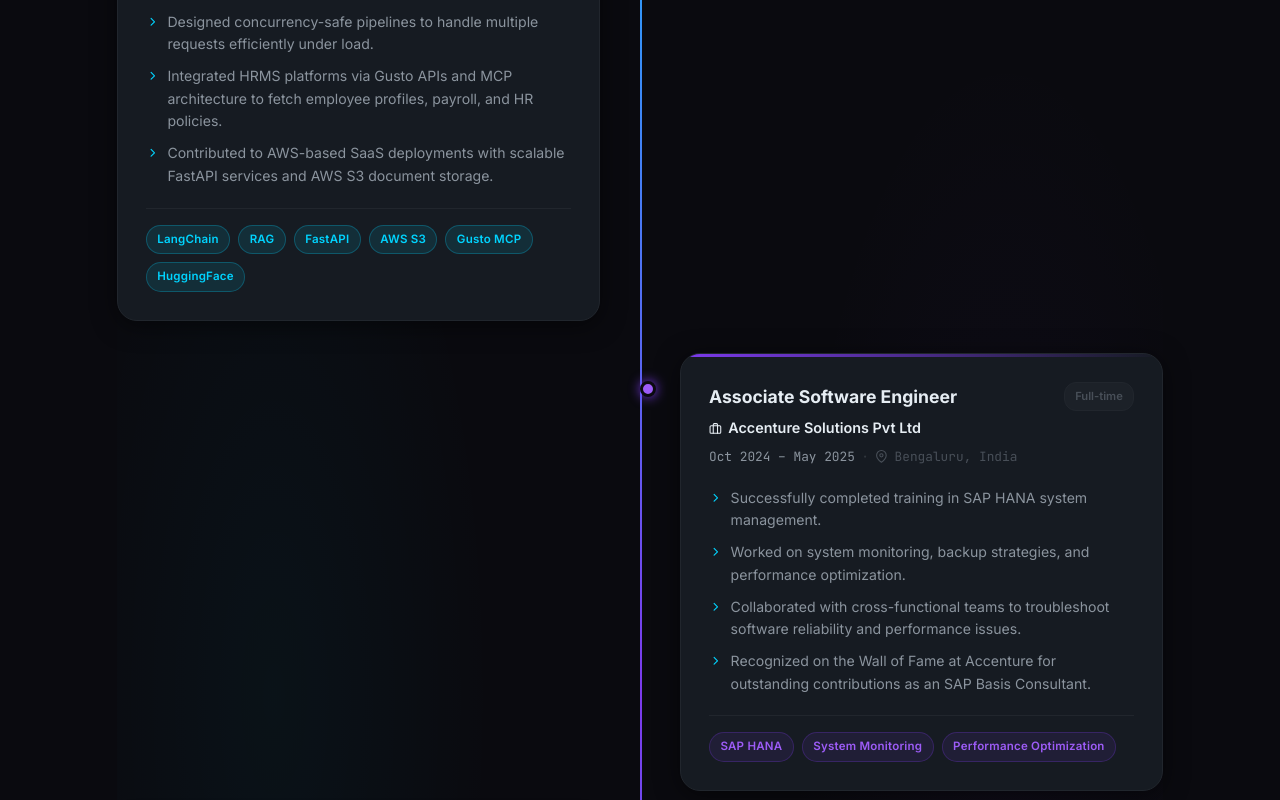
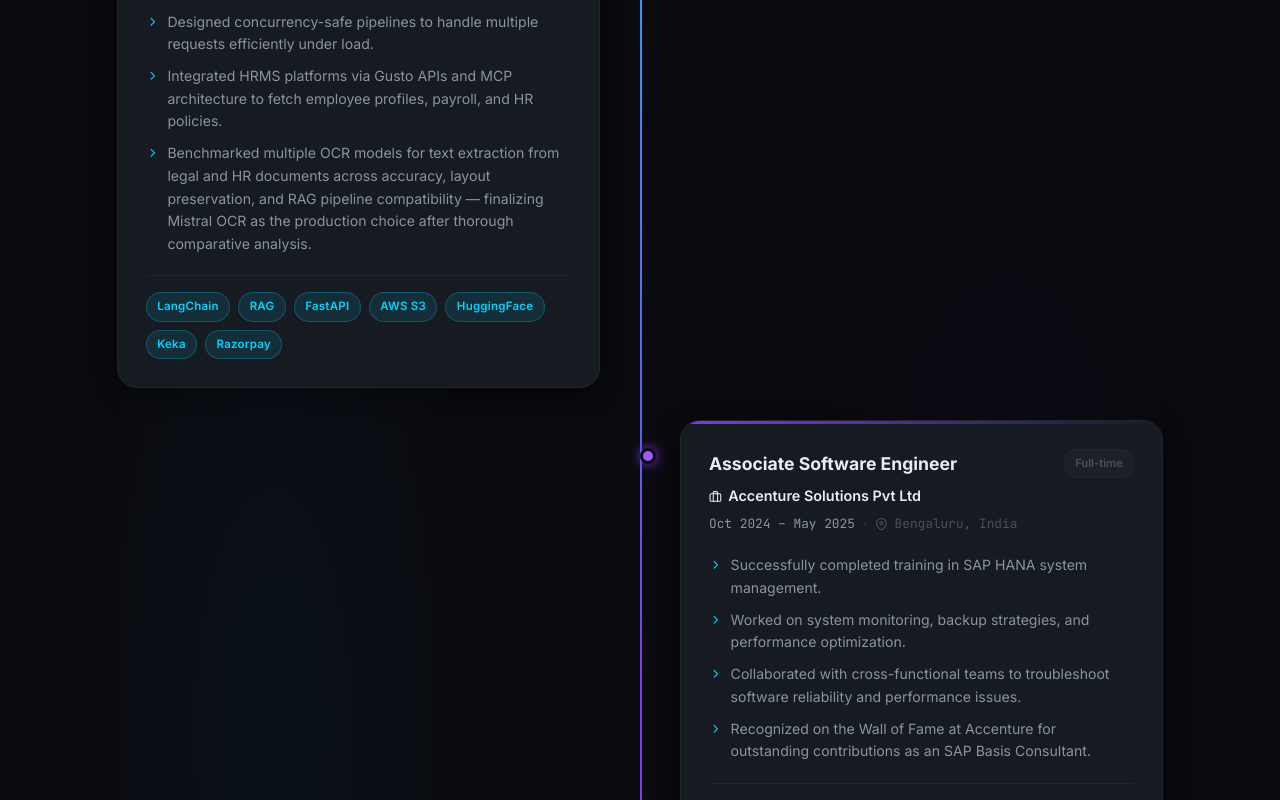
Before and after one commit to Ajaychintada651-pro/my_portifolio, a React (Vite) app: page / in a window 1280 px wide. Shown: the part 4006-4806 px from the top of the page. Built offline with nearby package versions, Linux system fonts and the light colour scheme.

Commit message:
new changes

```diff
--- a/src/components/Contact/Contact.jsx
+++ b/src/components/Contact/Contact.jsx
@@ -1,7 +1,6 @@
 import { motion } from 'framer-motion'
 import { FiGithub, FiMail, FiPhone, FiMapPin, FiLinkedin, FiArrowRight } from 'react-icons/fi'
 import SectionHeading from '../shared/SectionHeading'
-import JobMatcher from '../JobMatcher/JobMatcher'
 import { personal } from '../../data/portfolioData'
 import styles from './Contact.module.css'
 
@@ -65,8 +64,6 @@
           subtitle="Let's connect for AI engineering, RAG systems, or full-stack product work."
           align="left"
         />
-
-        <JobMatcher />
 
         {/* CTA Banner */}
         <motion.div
--- a/src/data/portfolioData.js
+++ b/src/data/portfolioData.js
@@ -38,6 +38,7 @@
       { name: 'GPT-4o-mini',            icon: 'FaMicrochip', level: 78 },
       { name: 'text-embedding-3-small', icon: 'FaMicrochip', level: 76 },
       { name: 'Cohere Rerank v3.5',     icon: 'FaBrain',     level: 78 },
+      { name: 'Mistral OCR',            icon: 'FaFileAlt',   level: 80 },
     ],
   },
   {
@@ -87,7 +88,7 @@
     type: 'Full-time',
     current: true,
     accent: 'cyan',
-    tags: ['LangChain', 'RAG', 'FastAPI', 'AWS S3', 'Gusto MCP', 'HuggingFace'],
+    tags: ['LangChain', 'RAG', 'FastAPI', 'AWS S3', 'HuggingFace', 'Keka', 'Razorpay'],
     bullets: [
       'Built production-grade RAG system using LangChain, Amazon Titan Embeddings V1, and Claude Haiku as the generation model, with hybrid retrieval (MMR + BM25), reranking, and response validation.',
       'Evaluated RAG pipeline quality using RAGAS framework with GPT-4o-mini and text-embedding-3-small, tracking faithfulness, answer relevancy, and context precision metrics.',
@@ -95,7 +96,7 @@
       'Implemented memory-efficient query handling, reducing per-request memory by limiting context size and avoiding redundant computations.',
       'Designed concurrency-safe pipelines to handle multiple requests efficiently under load.',
       'Integrated HRMS platforms via Gusto APIs and MCP architecture to fetch employee profiles, payroll, and HR policies.',
-      'Contributed to AWS-based SaaS deployments with scalable FastAPI services and AWS S3 document storage.',
+      'Benchmarked multiple OCR models for text extraction from legal and HR documents across accuracy, layout preservation, and RAG pipeline compatibility — finalizing Mistral OCR as the production choice after thorough comparative analysis.',
     ],
   },
   {
```
